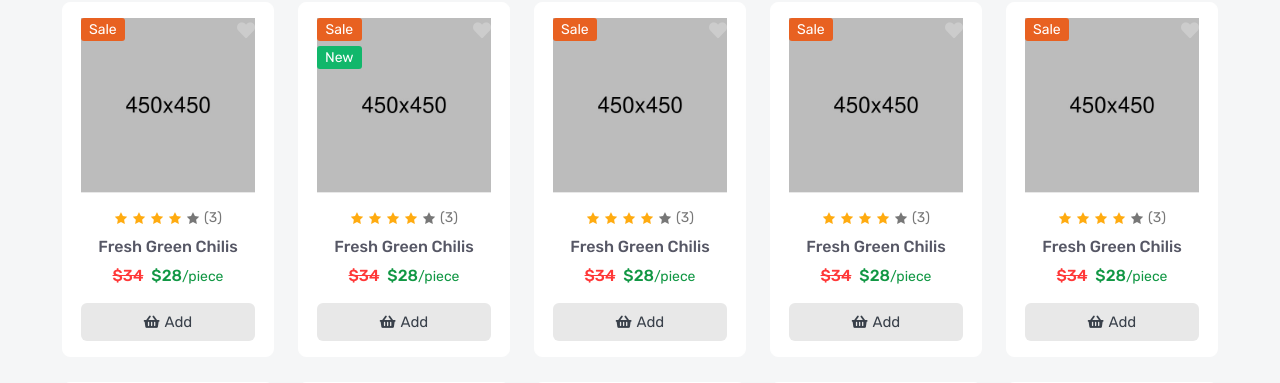
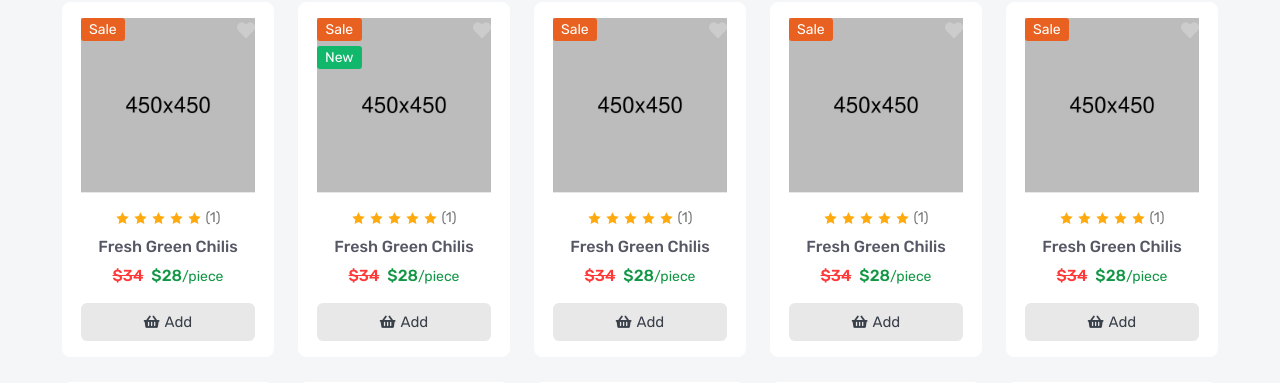
Before and after one commit to Danny1024-na/amazonClone, a Django app: template product/templates/product/product_detail.html in a window 1280 px wide. Shown: the part 4080-4463 px from the top of the page. Run offline with Django 4.2, Linux system fonts and the light colour scheme; the template is opened without the code that fills it: most values are stand-ins (such as "Sample title", 1, 10 or a date in 2020); grey boxes marked "Sample" are stand-in pictures; some libraries are stand-ins or nearby versions.

Commit message:
working on queryset api and add product avg rate in templates

```diff
--- a/product/models.py
+++ b/product/models.py
@@ -4,7 +4,7 @@ from taggit.managers import TaggableManager
 from django.utils.translation import gettext_lazy as _ #as _ , um es als _ zu benutzen
 from django.contrib.auth.models import User # um den default User zu importieren und weiter nutzen
 from django.utils.text import slugify
-
+from django.db.models.aggregates import Avg
 
 PRODUCT_FLAG ={
     ('Sale','Sale'),
@@ -40,11 +40,15 @@ class Product(models.Model):
     description = models.TextField(_('description'),max_length=200)
     slug = models.SlugField(null=True,blank=True) # um ein link mit dem Title übereinzustimmen also derselbe Name
     quantity =models.IntegerField(default=1)
+
     def __str__ (self):
         return self.name
     def save (self, *args, **kwargs):
         self.slug =slugify(self.name)
         super(Product,self).save(*args , **kwargs)
+
+    def get_avg_rate(self):
+        return self.product_review.aggregate(rate_Avg=Avg('rate'))
 '''
 name
 flag
--- a/product/templates/product/product_detail.html
+++ b/product/templates/product/product_detail.html
@@ -2,7 +2,7 @@
 {% load static %}
 
 {% block css %}
-<link rel="stylesheet" href="{% static 'en/css/css/product-details.css' %}">
+<link rel="stylesheet" href="{% static 'en/css/product-details.css' %}">
 {% endblock css %}
 
 {% block body %}
@@ -44,7 +44,7 @@
                                 {% endfor %}
                             </ul>
                             <ul class="details-thumb">
-                                {% for img in object.product_image.all %}
+                                {% for img in object.product_images.all %}
                                     <li><img src="{{img.img.url}}" alt="product"></li>
                                 {% endfor %}
                             </ul>
@@ -58,12 +58,12 @@
                                 <p>BRAND:<a href="#">{{product.brand}}</a></p>
                             </div>
                             <div class="details-rating">
-                                <i class="active icofont-star"></i>
-                                <i class="active icofont-star"></i>
-                                <i class="active icofont-star"></i>
-                                <i class="active icofont-star"></i>
-                                <i class="icofont-star"></i>
-                                <a href="#">(3 reviews)</a>
+                                <i class="{% if product.get_avg_rate.rate_Avg > 0 %}active{% endif %} icofont-star"></i>
+                                <i class="{% if product.get_avg_rate.rate_Avg > 1 %}active{% endif %} icofont-star"></i>
+                                <i class="{% if product.get_avg_rate.rate_Avg > 2 %}active{% endif %} icofont-star"></i>
+                                <i class="{% if product.get_avg_rate.rate_Avg > 3 %}active{% endif %} icofont-star"></i>
+                                <i class="{% if product.get_avg_rate.rate_Avg > 4 %}active{% endif %} icofont-star"></i>
+                                <a href="#">({{product.product_review.all|length}})</a>
                             </div>
                             <h3 class="details-price">
                                 <del>{{product.price}}$</del>
@@ -318,12 +318,12 @@
                             </div>
                             <div class="product-content">
                                 <div class="product-rating">
-                                    <i class="active icofont-star"></i>
-                                    <i class="active icofont-star"></i>
-                                    <i class="active icofont-star"></i>
-                                    <i class="active icofont-star"></i>
-                                    <i class="icofont-star"></i>
-                                    <a href="product-video.html">(3)</a>
+                                    <i class="icofont-star {% if object.get_avg_rate.rate_Avg > 0 %}active{% endif %}"></i>
+                                    <i class="icofont-star {% if object.get_avg_rate.rate_Avg > 1 %}active{% endif %}"></i>
+                                    <i class="icofont-star {% if object.get_avg_rate.rate_Avg > 2 %}active{% endif %}"></i>
+                                    <i class="icofont-star {% if object.get_avg_rate.rate_Avg > 3 %}active{% endif %}"></i>
+                                    <i class="icofont-star {% if object.get_avg_rate.rate_Avg > 4 %}active{% endif %}"></i>
+                                    <a href="product-video.html">({{object.product_review.all|length}})</a>
                                 </div>
                                 <h6 class="product-name">
                                     <a href="product-video.html">fresh green chilis</a>
@@ -365,12 +365,12 @@
                             </div>
                             <div class="product-content">
                                 <div class="product-rating">
-                                    <i class="active icofont-star"></i>
-                                    <i class="active icofont-star"></i>
-                                    <i class="active icofont-star"></i>
-                                    <i class="active icofont-star"></i>
-                                    <i class="icofont-star"></i>
-                                    <a href="product-video.html">(3)</a>
+                                    <i class="icofont-star {% if object.get_avg_rate.rate_Avg > 0 %}active{% endif %}"></i>
+                                    <i class="icofont-star {% if object.get_avg_rate.rate_Avg > 1 %}active{% endif %}"></i>
+                                    <i class="icofont-star {% if object.get_avg_rate.rate_Avg > 2 %}active{% endif %}"></i>
+                                    <i class="icofont-star {% if object.get_avg_rate.rate_Avg > 3 %}active{% endif %}"></i>
+                                    <i class="icofont-star {% if object.get_avg_rate.rate_Avg > 4 %}active{% endif %}"></i>
+                                    <a href="product-video.html">({{object.product_review.all|length}})</a>
                                 </div>
                                 <h6 class="product-name">
                                     <a href="product-video.html">fresh green chilis</a>
@@ -411,12 +411,12 @@
                             </div>
                             <div class="product-content">
                                 <div class="product-rating">
-                                    <i class="active icofont-star"></i>
-                                    <i class="active icofont-star"></i>
-                                    <i class="active icofont-star"></i>
-                                    <i class="active icofont-star"></i>
-                                    <i class="icofont-star"></i>
-                                    <a href="product-video.html">(3)</a>
+                                    <i class="icofont-star {% if object.get_avg_rate.rate_Avg > 0 %}active{% endif %}"></i>
+                                    <i class="icofont-star {% if object.get_avg_rate.rate_Avg > 1 %}active{% endif %}"></i>
+                                    <i class="icofont-star {% if object.get_avg_rate.rate_Avg > 2 %}active{% endif %}"></i>
+                                    <i class="icofont-star {% if object.get_avg_rate.rate_Avg > 3 %}active{% endif %}"></i>
+                                    <i class="icofont-star {% if object.get_avg_rate.rate_Avg > 4 %}active{% endif %}"></i>
+                                    <a href="product-video.html">({{object.product_review.all|length}})</a>
                                 </div>
                                 <h6 class="product-name">
                                     <a href="product-video.html">fresh green chilis</a>
@@ -457,12 +457,12 @@
                             </div>
                             <div class="product-content">
                                 <div class="product-rating">
-                                    <i class="active icofont-star"></i>
-                                    <i class="active icofont-star"></i>
-                                    <i class="active icofont-star"></i>
-                                    <i class="active icofont-star"></i>
-                                    <i class="icofont-star"></i>
-                                    <a href="product-video.html">(3)</a>
+                                    <i class="icofont-star {% if object.get_avg_rate.rate_Avg > 0 %}active{% endif %}"></i>
+                                    <i class="icofont-star {% if object.get_avg_rate.rate_Avg > 1 %}active{% endif %}"></i>
+                                    <i class="icofont-star {% if object.get_avg_rate.rate_Avg > 2 %}active{% endif %}"></i>
+                                    <i class="icofont-star {% if object.get_avg_rate.rate_Avg > 3 %}active{% endif %}"></i>
+                                    <i class="icofont-star {% if object.get_avg_rate.rate_Avg > 4 %}active{% endif %}"></i>
+                                    <a href="product-video.html">({{object.product_review.all|length}})</a>
                                 </div>
                                 <h6 class="product-name">
                                     <a href="product-video.html">fresh green chilis</a>
@@ -503,12 +503,12 @@
                             </div>
                             <div class="product-content">
                                 <div class="product-rating">
-                                    <i class="active icofont-star"></i>
-                                    <i class="active icofont-star"></i>
-                                    <i class="active icofont-star"></i>
-                                    <i class="active icofont-star"></i>
-                                    <i class="icofont-star"></i>
-                                    <a href="product-video.html">(3)</a>
+                                    <i class="icofont-star {% if object.get_avg_rate.rate_Avg > 0 %}active{% endif %}"></i>
+                                    <i class="icofont-star {% if object.get_avg_rate.rate_Avg > 1 %}active{% endif %}"></i>
+                                    <i class="icofont-star {% if object.get_avg_rate.rate_Avg > 2 %}active{% endif %}"></i>
+                                    <i class="icofont-star {% if object.get_avg_rate.rate_Avg > 3 %}active{% endif %}"></i>
+                                    <i class="icofont-star {% if object.get_avg_rate.rate_Avg > 4 %}active{% endif %}"></i>
+                                    <a href="product-video.html">({{object.product_review.all|length}})</a>
                                 </div>
                                 <h6 class="product-name">
                                     <a href="product-video.html">fresh green chilis</a>
@@ -549,12 +549,12 @@
                             </div>
                             <div class="product-content">
                                 <div class="product-rating">
-                                    <i class="active icofont-star"></i>
-                                    <i class="active icofont-star"></i>
-                                    <i class="active icofont-star"></i>
-                                    <i class="active icofont-star"></i>
-                                    <i class="icofont-star"></i>
-                                    <a href="product-video.html">(3)</a>
+                                    <i class="icofont-star {% if object.get_avg_rate.rate_Avg > 0 %}active{% endif %}"></i>
+                                    <i class="icofont-star {% if object.get_avg_rate.rate_Avg > 1 %}active{% endif %}"></i>
+                                    <i class="icofont-star {% if object.get_avg_rate.rate_Avg > 2 %}active{% endif %}"></i>
+                                    <i class="icofont-star {% if object.get_avg_rate.rate_Avg > 3 %}active{% endif %}"></i>
+                                    <i class="icofont-star {% if object.get_avg_rate.rate_Avg > 4 %}active{% endif %}"></i>
+                                    <a href="product-video.html">({{object.product_review.all|length}})</a>
                                 </div>
                                 <h6 class="product-name">
                                     <a href="product-video.html">fresh green chilis</a>
@@ -595,12 +595,12 @@
                             </div>
                             <div class="product-content">
                                 <div class="product-rating">
-                                    <i class="active icofont-star"></i>
-                                    <i class="active icofont-star"></i>
-                                    <i class="active icofont-star"></i>
-                                    <i class="active icofont-star"></i>
-                                    <i class="icofont-star"></i>
-                                    <a href="product-video.html">(3)</a>
+                                    <i class="icofont-star {% if object.get_avg_rate.rate_Avg > 0 %}active{% endif %}"></i>
+                                    <i class="icofont-star {% if object.get_avg_rate.rate_Avg > 1 %}active{% endif %}"></i>
+                                    <i class="icofont-star {% if object.get_avg_rate.rate_Avg > 2 %}active{% endif %}"></i>
+                                    <i class="icofont-star {% if object.get_avg_rate.rate_Avg > 3 %}active{% endif %}"></i>
+                                    <i class="icofont-star {% if object.get_avg_rate.rate_Avg > 4 %}active{% endif %}"></i>
+                                    <a href="product-video.html">({{object.product_review.all|length}})</a>
                                 </div>
                                 <h6 class="product-name">
                                     <a href="product-video.html">fresh green chilis</a>
@@ -641,12 +641,12 @@
                             </div>
                             <div class="product-content">
                                 <div class="product-rating">
-                                    <i class="active icofont-star"></i>
-                                    <i class="active icofont-star"></i>
-                                    <i class="active icofont-star"></i>
-                                    <i class="active icofont-star"></i>
-                                    <i class="icofont-star"></i>
-                                    <a href="product-video.html">(3)</a>
+                                    <i class="icofont-star {% if object.get_avg_rate.rate_Avg > 0 %}active{% endif %}"></i>
+                                    <i class="icofont-star {% if object.get_avg_rate.rate_Avg > 1 %}active{% endif %}"></i>
+                                    <i class="icofont-star {% if object.get_avg_rate.rate_Avg > 2 %}active{% endif %}"></i>
+                                    <i class="icofont-star {% if object.get_avg_rate.rate_Avg > 3 %}active{% endif %}"></i>
+                                    <i class="icofont-star {% if object.get_avg_rate.rate_Avg > 4 %}active{% endif %}"></i>
+                                    <a href="product-video.html">({{object.product_review.all|length}})</a>
                                 </div>
                                 <h6 class="product-name">
                                     <a href="product-video.html">fresh green chilis</a>
@@ -687,12 +687,12 @@
                             </div>
                             <div class="product-content">
                                 <div class="product-rating">
-                                    <i class="active icofont-star"></i>
-                                    <i class="active icofont-star"></i>
-                                    <i class="active icofont-star"></i>
-                                    <i class="active icofont-star"></i>
-                                    <i class="icofont-star"></i>
-                                    <a href="product-video.html">(3)</a>
+                                    <i class="icofont-star {% if object.get_avg_rate.rate_Avg > 0 %}active{% endif %}"></i>
+                                    <i class="icofont-star {% if object.get_avg_rate.rate_Avg > 1 %}active{% endif %}"></i>
+                                    <i class="icofont-star {% if object.get_avg_rate.rate_Avg > 2 %}active{% endif %}"></i>
+                                    <i class="icofont-star {% if object.get_avg_rate.rate_Avg > 3 %}active{% endif %}"></i>
+                                    <i class="icofont-star {% if object.get_avg_rate.rate_Avg > 4 %}active{% endif %}"></i>
+                                    <a href="product-video.html">({{object.product_review.all|length}})</a>
                                 </div>
                                 <h6 class="product-name">
                                     <a href="product-video.html">fresh green chilis</a>
@@ -733,12 +733,12 @@
                             </div>
                             <div class="product-content">
                                 <div class="product-rating">
-                                    <i class="active icofont-star"></i>
-                                    <i class="active icofont-star"></i>
-                                    <i class="active icofont-star"></i>
-                                    <i class="active icofont-star"></i>
-                                    <i class="icofont-star"></i>
-                                    <a href="product-video.html">(3)</a>
+                                    <i class="icofont-star {% if object.get_avg_rate.rate_Avg > 0 %}active{% endif %}"></i>
+                                    <i class="icofont-star {% if object.get_avg_rate.rate_Avg > 1 %}active{% endif %}"></i>
+                                    <i class="icofont-star {% if object.get_avg_rate.rate_Avg > 2 %}active{% endif %}"></i>
+                                    <i class="icofont-star {% if object.get_avg_rate.rate_Avg > 3 %}active{% endif %}"></i>
+                                    <i class="icofont-star {% if object.get_avg_rate.rate_Avg > 4 %}active{% endif %}"></i>
+                                    <a href="product-video.html">({{object.product_review.all|length}})</a>
                                 </div>
                                 <h6 class="product-name">
                                     <a href="product-video.html">fresh green chilis</a>
```
Also changed, not shown: product/templates/product/brand_detail.html (+6 -6 lines), product/templates/product/product_list.html (+8 -7 lines), product/templates/product/productlist.html (+10 -8 lines), product/views.py (+19 -2 lines), product/migrations/0015_alter_product_flag.py (added).
